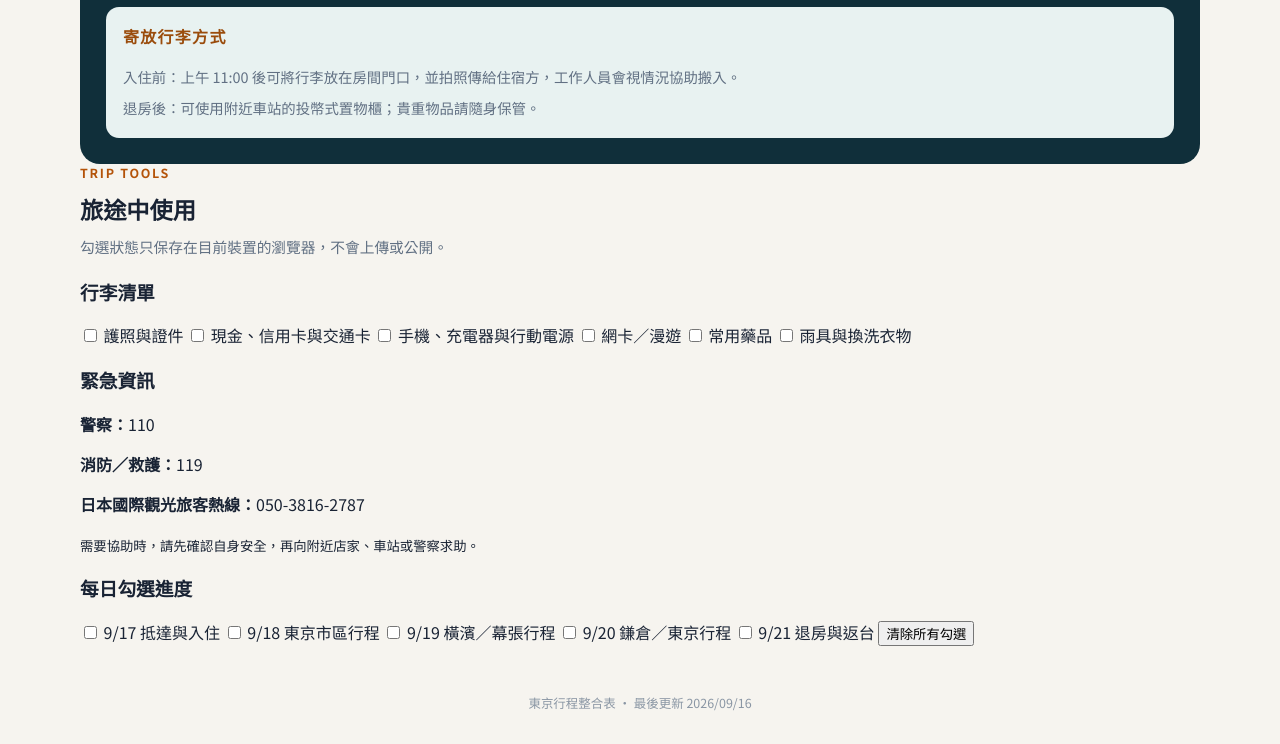
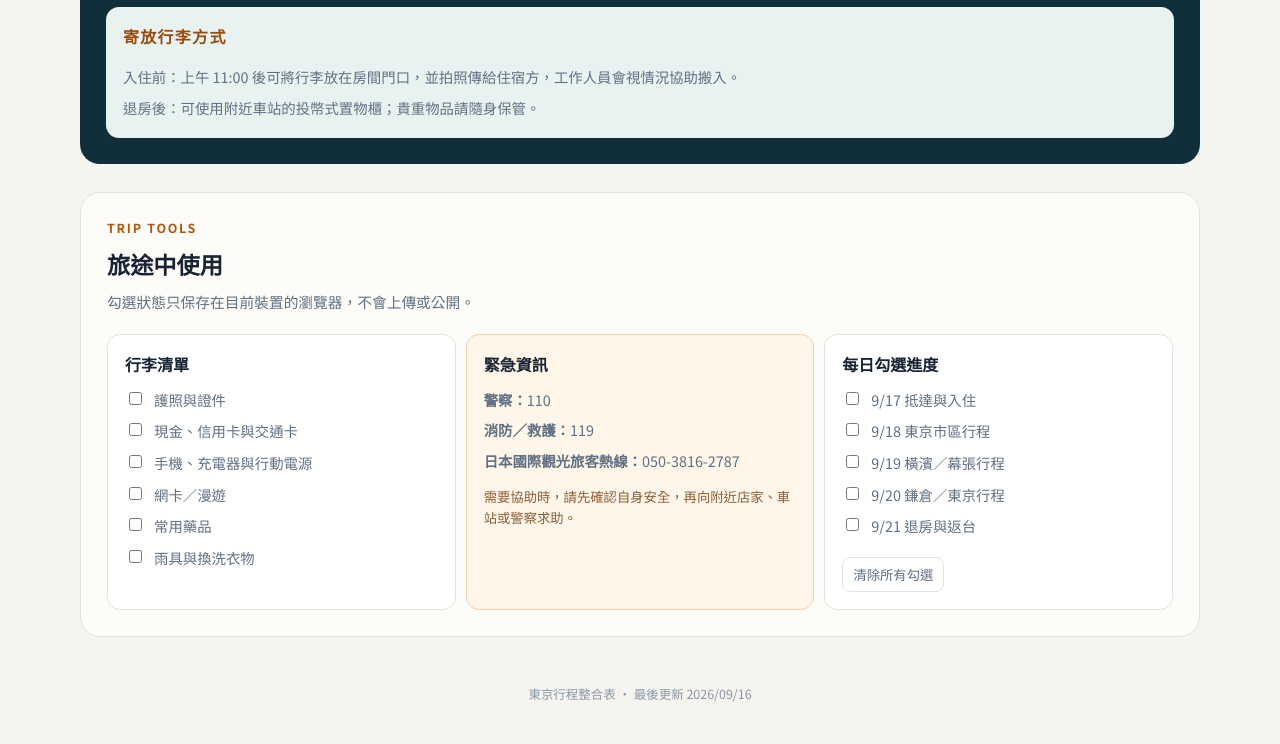
Before and after one commit to BGyoung/tokyo-itinerary-2026, a plain HTML site: page web/index.html in a window 1280 px wide. Shown: the part 1811-2555 px from the top of the page. Drawn offline with nearby package versions, Linux system fonts and the light colour scheme.

Commit message:
Style trip tools cards

```diff
--- a/web/styles.css
+++ b/web/styles.css
@@ -82,6 +82,16 @@ h1 { margin: 0; font: 700 clamp(2.4rem, 7vw, 4.7rem)/1 "Playfair Display", "Noto
 .flight-card small { color: #8b5e34; line-height: 1.5; }
 .luggage-card { margin-top: 10px; padding: 17px; background: #e8f2f1; color: var(--ink); border-radius: 13px; }
 .luggage-card p { margin: 7px 0 0; color: var(--muted); line-height: 1.7; font-size: .9rem; }
+.tools { margin-top: 28px; padding: 26px; background: rgba(255,254,250,.82); border: 1px solid var(--line); border-radius: 20px; }
+.tools-grid { display: grid; grid-template-columns: repeat(3, minmax(0, 1fr)); gap: 10px; margin-top: 20px; }
+.tool-card { padding: 17px; background: #fff; border: 1px solid var(--line); border-radius: 13px; }
+.tool-card h3 { margin: 0 0 13px; font-size: 1rem; }
+.tool-card label { display: flex; align-items: flex-start; gap: 9px; margin: 10px 0; color: var(--muted); font-size: .9rem; line-height: 1.5; cursor: pointer; }
+.tool-card input[type="checkbox"] { margin-top: 3px; accent-color: var(--shared-strong); }
+.emergency { background: #fff6e9; border-color: #f2d2ac; }
+.emergency p { margin: 9px 0; color: var(--muted); font-size: .9rem; line-height: 1.5; }
+.emergency small { display: block; margin-top: 14px; color: #8b5e34; line-height: 1.6; }
+.clear-checks { margin-top: 10px; padding: 7px 10px; border: 1px solid var(--line); border-radius: 8px; background: transparent; color: var(--muted); cursor: pointer; }
 footer { padding: 0 16px 32px; text-align: center; color: #8a96a4; font-size: .78rem; }
 
 @media (max-width: 680px) {
@@ -94,4 +104,6 @@ footer { padding: 0 16px 32px; text-align: center; color: #8a96a4; font-size: .7
   .guide-grid { grid-template-columns: 1fr; }
   .flights { padding: 18px; border-radius: 16px; }
   .flight-grid { grid-template-columns: 1fr; }
+  .tools { padding: 18px; border-radius: 16px; }
+  .tools-grid { grid-template-columns: 1fr; }
 }
```
